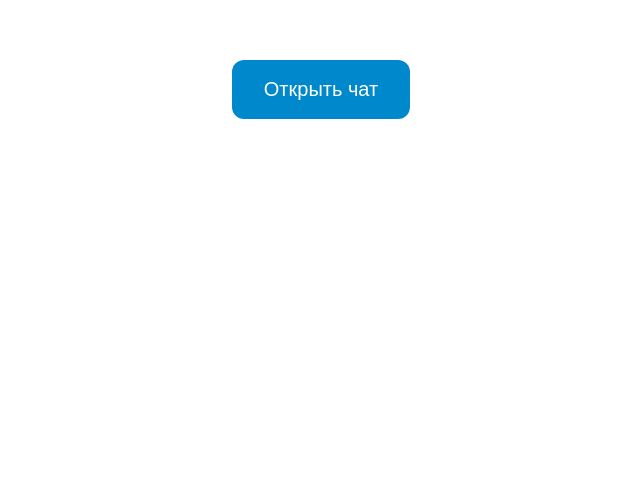
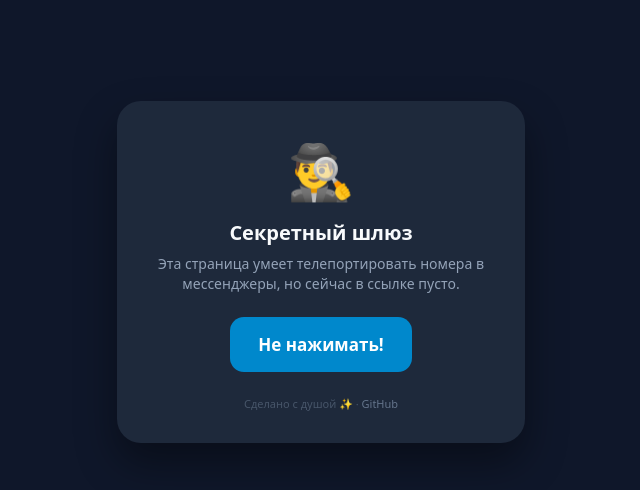
Before and after one commit to roman110394/qr, a plain HTML site: page index.html in a window 1280 px wide. Shown: the part 108-598 px from the top of the page, without its empty margins (319-959 px from the left). Drawn offline with Linux system fonts and the light colour scheme.

Commit message:
Update index.html

```diff
--- a/index.html
+++ b/index.html
@@ -1,20 +1,151 @@
 <!DOCTYPE html>
-<html>
+<!--
+   /\_/\
+  ( o.o )  < Мяу! Ты заглянул в исходный код!
+   > ^ <     Тут нет майнеров и слежки, только быстрый переход в мессенджеры,
+             чтобы не сохранять лишние номера в записную книжку.
+             Любишь смотреть код? Заглядывай в другие мои проекты: https://github.com/roman110394
+-->
+<html lang="ru">
 <head>
   <meta charset="utf-8">
   <meta name="viewport" content="width=device-width, initial-scale=1">
-  <title>Переход в мессенджер</title>
+  <title>Телепорт в мессенджер 🚀</title>
+  <style>
+    body {
+      font-family: system-ui, -apple-system, sans-serif;
+      background: #0f172a;
+      color: #f8fafc;
+      display: flex;
+      flex-direction: column;
+      align-items: center;
+      justify-content: center;
+      min-height: 90vh;
+      margin: 0;
+      padding: 20px;
+      text-align: center;
+      user-select: none;
+    }
+    .card {
+      background: #1e293b;
+      padding: 32px 24px;
+      border-radius: 24px;
+      box-shadow: 0 20px 40px rgba(0,0,0,0.4);
+      max-width: 360px;
+      width: 100%;
+    }
+    .emoji {
+      font-size: 54px;
+      margin-bottom: 12px;
+      cursor: pointer;
+      transition: transform 0.2s;
+      display: inline-block;
+    }
+    .emoji:active { transform: scale(1.3) rotate(15deg); }
+    h1 { font-size: 20px; margin: 0 0 8px; }
+    p { font-size: 14px; color: #94a3b8; margin: 0 0 24px; line-height: 1.4; }
+    .btn {
+      display: inline-block;
+      padding: 16px 28px;
+      background: #0088cc;
+      color: #fff;
+      text-decoration: none;
+      border-radius: 14px;
+      font-size: 17px;
+      font-weight: 600;
+      border: none;
+      cursor: pointer;
+      transition: transform 0.15s, background 0.2s;
+    }
+    .btn:active { transform: scale(0.96); }
+    .btn-wa { background: #25D366; color: #0f172a; }
+    .secret { margin-top: 24px; font-size: 11px; color: #475569; }
+    .secret a { color: #64748b; text-decoration: none; }
+    .secret a:hover { text-decoration: underline; }
+  </style>
 </head>
-<body style="font-family:sans-serif;text-align:center;padding-top:20vh;">
-  <a id="btn" style="display:inline-block;padding:18px 32px;background:#0088cc;color:#fff;text-decoration:none;border-radius:12px;font-size:20px;">Открыть чат</a>
+<body>
+  <!-- Если ты читаешь этот комментарий — хорошего тебе дня и поменьше багов в проде! ☕ -->
+  <div class="card">
+    <div class="emoji" id="icon" title="Потыкай меня">🛸</div>
+    <h1 id="title">Запускаем телепорт...</h1>
+    <p id="desc">Перекидываем номер прямо в приложение мессенджера без лишних кликов.</p>
+    <a id="btn" class="btn" href="#">Открыть чат</a>
+    <div class="secret" id="secret">
+      Сделано с душой ✨ · <a href="https://github.com" target="_blank">GitHub</a>
+    </div>
+  </div>
+
+  <!-- Здесь могла бы быть ваша реклама, но тут просто закрывающий div -->
+
   <script>
+    // Пасхалка в консоли разработчика (F12 -> Console)
+    console.log(
+      '%c🛸 Секретный шлюз активирован! %cЛюбишь копаться в коде? Другие проекты тут: https://github.com',
+      'color: #38bdf8; font-size: 15px; font-weight: bold;',
+      'color: #94a3b8; font-size: 12px;'
+    );
+
     const p = new URLSearchParams(location.search);
     const tg = p.get('tg'), wa = p.get('wa');
-    const url = tg ? `tg://resolve?phone=${tg}` : (wa ? `whatsapp://send?phone=${wa}` : '');
-    if (url) {
-      document.getElementById('btn').href = url;
+    const btn = document.getElementById('btn');
+    const title = document.getElementById('title');
+    const desc = document.getElementById('desc');
+    const icon = document.getElementById('icon');
+    const secret = document.getElementById('secret');
+
+    if (tg) {
+      // Прямой вызов локального приложения Telegram по URI-схеме
+      const url = `tg://resolve?phone=${tg}`;
+      icon.textContent = '✈️';
+      title.textContent = 'Летим в Telegram!';
+      desc.textContent = `Номер +${tg}. Если приложение не открылось само — жми на кнопку:`;
+      btn.textContent = 'Открыть в Telegram';
+      btn.href = url;
       location.href = url;
+    } else if (wa) {
+      // Прямой вызов локального приложения WhatsApp по URI-схеме
+      const url = `whatsapp://send?phone=${wa}`;
+      icon.textContent = '💬';
+      title.textContent = 'Прыгаем в WhatsApp!';
+      desc.textContent = `Номер +${wa}. Если чат не открылся сам — жми на кнопку:`;
+      btn.textContent = 'Открыть в WhatsApp';
+      btn.classList.add('btn-wa');
+      btn.href = url;
+      location.href = url;
+    } else {
+      // Мини-игра, если зашли на страницу просто так без номера
+      const phrases = [
+        'Ой, а номера-то нет! 🤷‍♂️',
+        'Я же сказал: номера нет!',
+        'Ты зачем сюда тыкаешь?',
+        'Ладно, держи секретную ачивку 🏆',
+        'Поздравляю, ты сломал кнопку!',
+        'Хватит тапать, это не хомяк 🐹'
+      ];
+      let clicks = 0;
+      icon.textContent = '🕵️‍♂️';
+      title.textContent = 'Секретный шлюз';
+      desc.textContent = 'Эта страница умеет телепортировать номера в мессенджеры, но сейчас в ссылке пусто.';
+      btn.textContent = 'Не нажимать!';
+      btn.onclick = (e) => {
+        e.preventDefault();
+        clicks++;
+        btn.textContent = phrases[Math.min(clicks, phrases.length - 1)];
+        icon.textContent = clicks >= 5 ? '🐹' : '👀';
+        if (clicks === 10) secret.innerHTML = 'Пасхалка найдена: код 7355608 💣 · <a href="https://github.com" target="_blank">GitHub</a>';
+      };
     }
+
+    // Вторая пасхалка: клик по смайлику 5 раз включает режим турбо
+    let iconClicks = 0;
+    icon.onclick = () => {
+      iconClicks++;
+      if (iconClicks === 5) {
+        secret.innerHTML = '🚀 Режим турбо-телепорта активирован! · <a href="https://github.com" target="_blank">GitHub</a>';
+        document.body.style.background = '#1e1b4b';
+      }
+    };
   </script>
 </body>
 </html>
```
